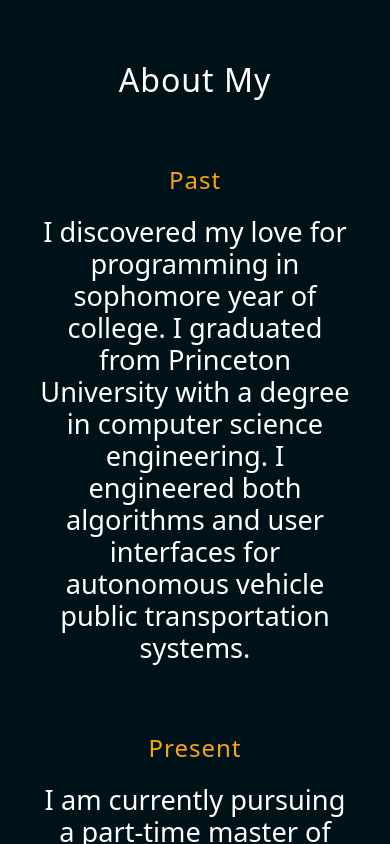
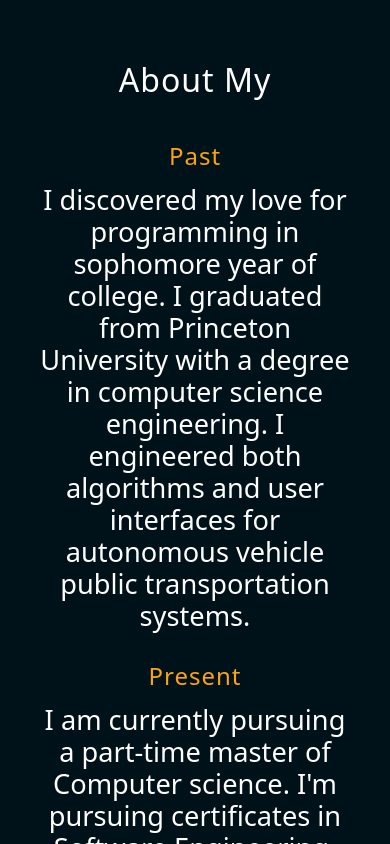
Before and after one commit to Floydbene/personal_webpage, a React (Vite) app: page / in a window 390 px wide. Shown: the part 660-1504 px from the top of the page. Built offline with nearby package versions, Linux system fonts and the light colour scheme.

Commit message:
fixed some mobile features

```diff
--- a/src/index.css
+++ b/src/index.css
@@ -297,6 +297,7 @@ PROJECT CSS
   gap: 2rem;
 }
 .tags {
+  flex-wrap: wrap;
   display: flex;
   margin-top: 1rem;
   gap: 0.5rem;
@@ -684,6 +685,10 @@ PROJECT CSS
 }
 
 @media screen and (max-width: 1024px) {
+  .abouts {
+    gap: 1rem !important;
+    margin: 0 auto !important;
+  }
   .section {
     display: block;
     border-top: none;
@@ -727,6 +732,25 @@ PROJECT CSS
   .project-syn {
     font-size: 1rem;
     margin: 0;
+  }
+  .project {
+    grid-template-columns: 1fr;
+  }
+  .abouth2 {
+    margin: 1rem !important;
+  }
+  .sectionh1 {
+    margin: 2rem auto !important;
+  }
+  .skill {
+    padding: 0 !important;
+  }
+  .skill-item {
+    padding: 0.8rem !important;
+    font-size: 1rem !important;
+  }
+  .projbut {
+    margin: 1rem 0;
   }
 }
 
```
